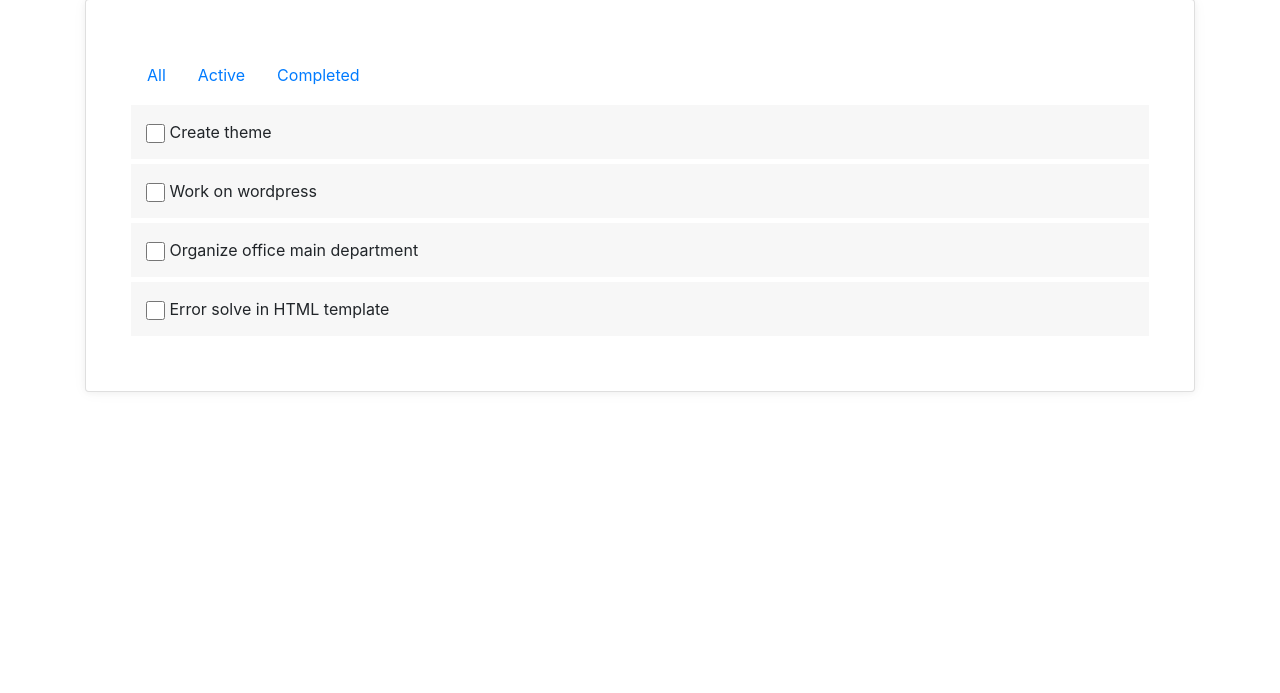
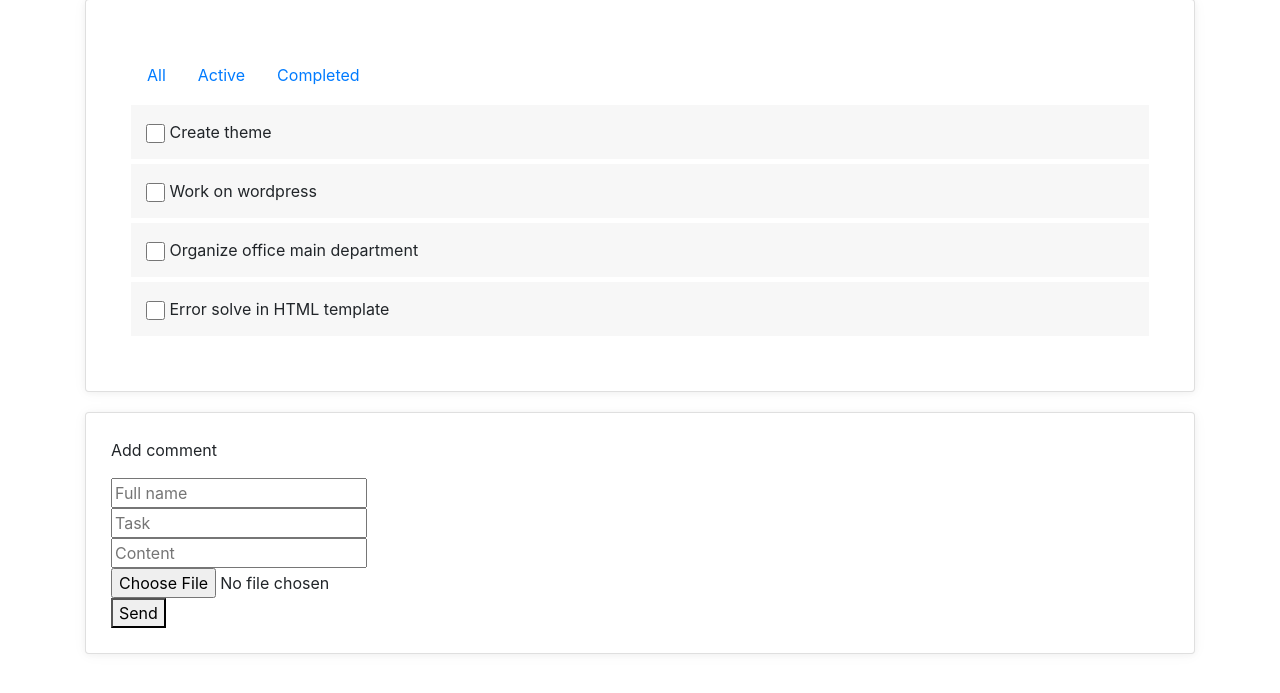
Before and after one commit to AlbandariAljabri/Anjezha, a Django app: page /display/task/ in a window 1280 px wide. Shown: the part 25-718 px from the top of the page. Run offline with Django 5.2, Linux system fonts and the light colour scheme; some libraries are stand-ins or nearby versions.

Commit message:
comment in service app

```diff
--- a/Anjezha/contact/templates/contact/comment.html
+++ b/Anjezha/contact/templates/contact/comment.html
@@ -1,4 +1,4 @@
-{% extends 'main/base.html' %}
+<!-- {% extends 'main/base.html' %}
 {% load static %}
 
 <title>
@@ -96,7 +96,6 @@
 
    <div class="input-div">
       <input type="text" class="input" placeholder="Full name">
-      <!-- {{contact.user.first_name}}{{contact.user.last_name} -->
       </div>
 
       <div class="input-div">
@@ -119,4 +118,4 @@
      </form>
 </div>
 
-{% endblock%}
+{% endblock%} -->
--- a/Anjezha/contact/templates/contact/contact.html
+++ b/Anjezha/contact/templates/contact/contact.html
@@ -5,6 +5,7 @@
     {% block title %}Contact us {% endblock %}
 
 </title>
+
 <style>
 .card {
   height: 20rem;
--- a/Anjezha/contact/urls.py
+++ b/Anjezha/contact/urls.py
@@ -5,6 +5,6 @@ app_name = "contact"
 
 urlpatterns = [
     path("contact/", views.contact_view, name="contact_view"),
-    path("comment/", views.add_comment_view, name="add_comment_view"),
+    # path("comment/<task_id>/", views.add_comment_view, name="add_comment_view"),
 
 ]
--- a/Anjezha/service/templates/service/display_task.html
+++ b/Anjezha/service/templates/service/display_task.html
@@ -47,4 +47,40 @@
         </div>
     </div>
 </div>
+
+
+<!-- Add comment -->
+
+<div class="container">
+    <form action="{% url 'service:add_comment_view' task.id %}" method="POST">
+        {% csrf_token %}
+
+<div class="card">
+    <p class="heading">Add comment</p>
+
+   <div class="input-div">
+      <input type="text" class="input" placeholder="Full name">
+      <!-- {{contact.user.first_name}}{{contact.user.last_name} -->
+      </div>
+
+      <div class="input-div">
+        <input type="text" class="input" placeholder="Task">
+        </div>
+
+      <div class="input-div">
+        <input class="input" type="text" placeholder="Content">
+      </div>
+
+      <div class="input-div">
+   <input class="input" type="file" name="image" accept="image/*" placeholder="Upload image">
+      </div>
+
+      <div class="button-div">
+        <button class="submit">Send</button>
+      </div>
+
+  </div>
+     </form>
+</div>
+
 {% endblock %}
--- a/Anjezha/service/urls.py
+++ b/Anjezha/service/urls.py
@@ -8,4 +8,6 @@ urlpatterns = [
     path("display/department", views.display_department, name="display_department"),
     path("department/details/<department_id>/", views.department_details, name="department_details"),
     path("display/task/" , views.display_task_view , name="display_task_view"),
+    path("comment/add/<task_id>/", views.add_comment_view, name="add_comment_view"),
+
 ]
--- a/Anjezha/service/views.py
+++ b/Anjezha/service/views.py
@@ -1,6 +1,7 @@
 from django.shortcuts import render, redirect
 from django.http import HttpRequest, HttpResponse
 from accounts.models import Department
+from .models import Task , Comment
 
 # Create your views here.
 
@@ -25,3 +26,19 @@ def department_details(request: HttpRequest, department_id):
 
 def display_task_view(request : HttpRequest):
     return render(request , "service/display_task.html")
+
+
+
+def add_comment_view(request: HttpRequest, task_id):
+
+    if request.method == "POST":
+
+        if not request.user.is_authenticated:
+            return render(request, "main/not_authorized.html", status=401)
+
+        task = Task.objects.get(id=task_id)
+        new_comment = Comment(task=task, user=request.user, content=request.POST["content"])
+        if 'image' in request.FILES: new_comment.image = request.FILES["image"]
+        new_comment.save()
+
+        return redirect("service:display_task_view", task_id=task.id)
```
Also changed, not shown: Anjezha/contact/views.py (+3 -18 lines).
